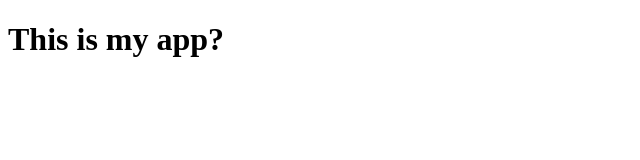
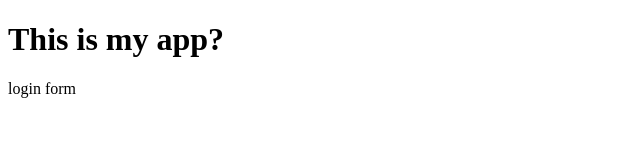
Before and after one commit to LittleWooper/myGitLesson, a plain HTML site: page index.html in a window 1280 px wide. Shown: the full height of the page, 0-640 px from the left. Drawn offline with Linux system fonts and the light colour scheme.

Commit message:
login form

```diff
--- /dev/null
+++ b/dir2/app_2.js
@@ -0,0 +1 @@
+console.log("there");
--- a/index.html
+++ b/index.html
@@ -9,5 +9,6 @@
 </head>
 <body>
     <h1>This is my app?</h1>
+    login form
 </body>
 </html>
```
Also changed, not shown: login.html (added, +1 -0 lines), log.txt (added).
